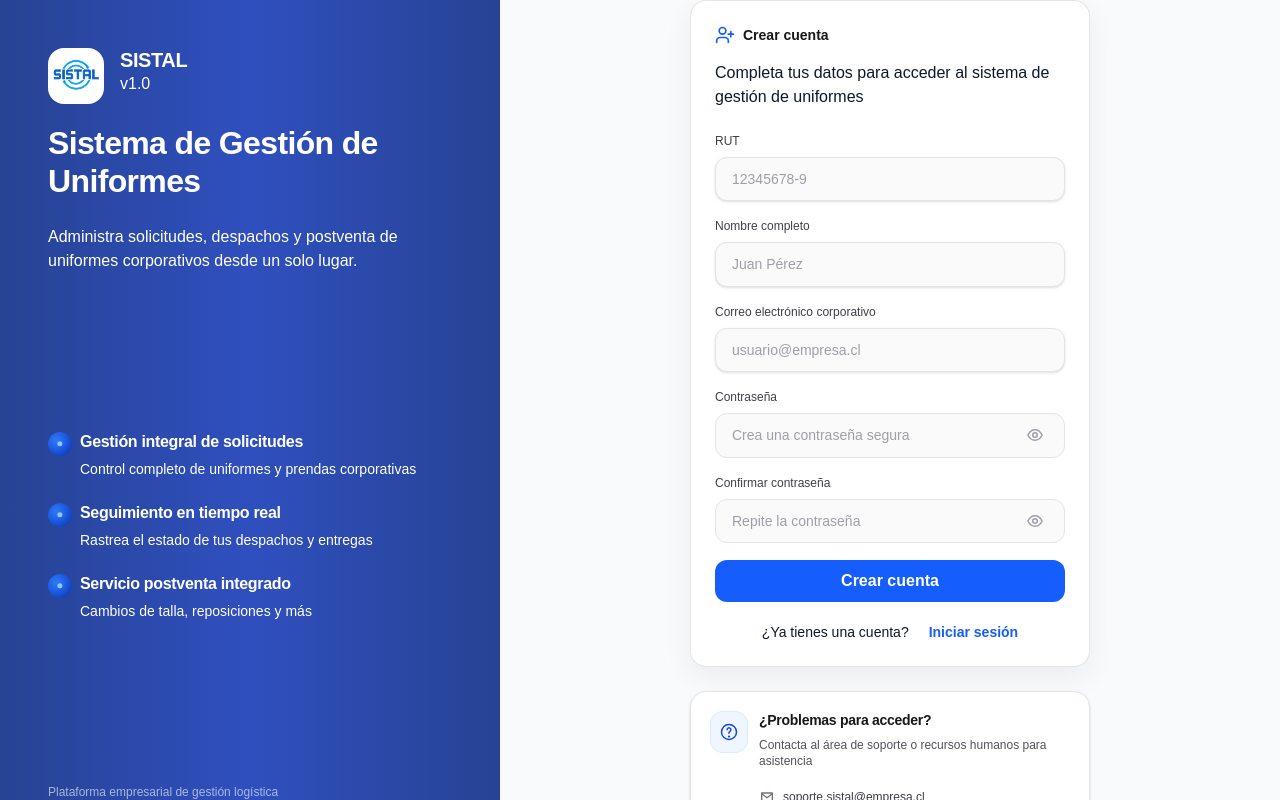
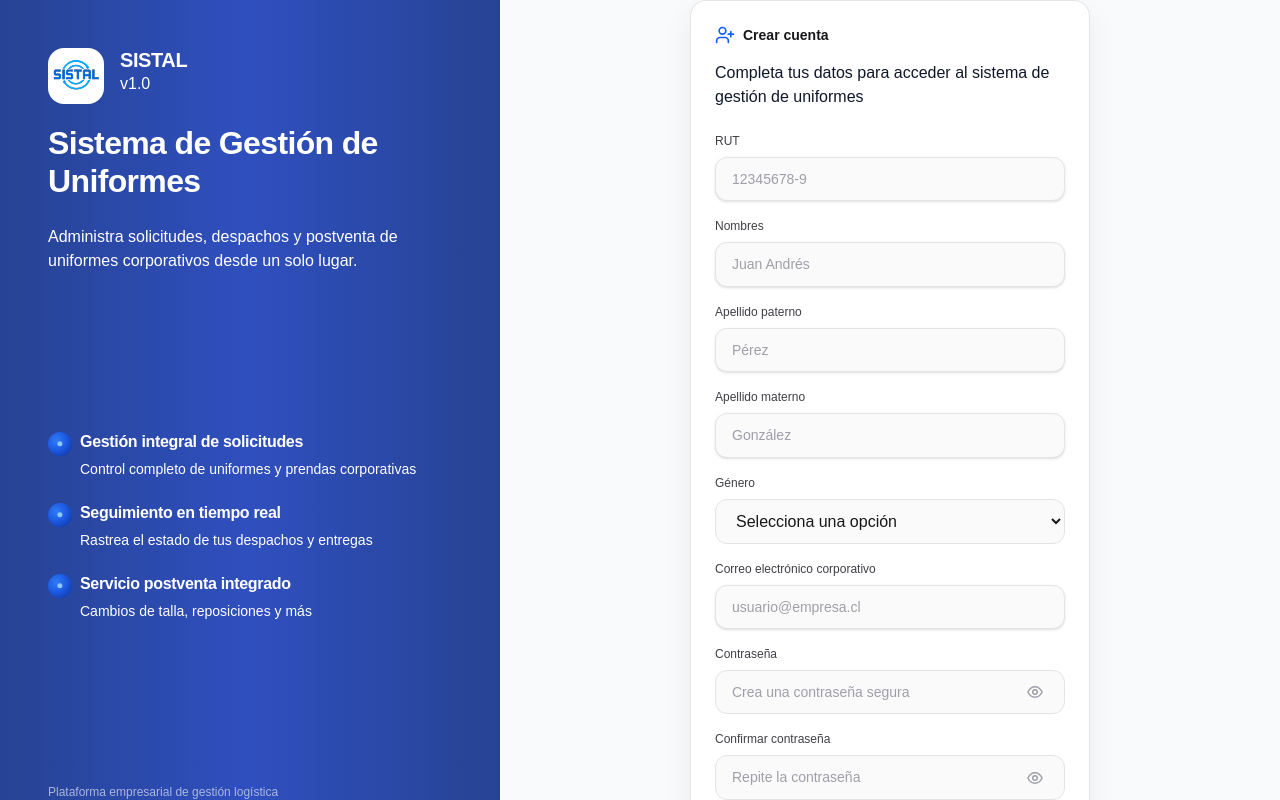
Before and after one commit to Sistal/front-login, a React (Vite) app: page /register in a window 1280 px wide. Shown: the top 800 px of the page. Built offline with nearby package versions, Linux system fonts and the light colour scheme.

Commit message:
Switch AuthContext to cookies and backend auth

```diff
--- a/src/features/auth/pages/RegisterPage.jsx
+++ b/src/features/auth/pages/RegisterPage.jsx
@@ -8,7 +8,10 @@ import { register } from "../api/auth.api";
 
 const initialForm = {
   rut: "",
-  nombre_completo: "",
+  nombres: "",
+  apellido_paterno: "",
+  apellido_materno: "",
+  genero: "",
   email: "",
   password: "",
   confirmPassword: "",
@@ -25,7 +28,10 @@ export default function RegisterPage() {
   }, [form]);
 
   function handleChange(e) {
-    const { name, value } = e.target;
+    let { name, value } = e.target;
+    if (name === "rut") {
+      value = formatRutInput(value);
+    }
     setForm((prev) => ({ ...prev, [name]: value }));
   }
 
@@ -56,9 +62,15 @@ export default function RegisterPage() {
 
       // Llamar a la API de registro
       await register({
+        nombre_usuario: form.email.trim().toLowerCase(),
+        nombre_completo: `${form.nombres.trim()} ${form.apellido_paterno.trim()} ${form.apellido_materno.trim()}`.trim(),
         rut: normalizeRut(form.rut),
-        nombre_usuario: form.email.trim().toLowerCase(), // Email del usuario (se guarda en nombre_usuario)
-        nombre_completo: form.nombre_completo.trim(),
+        rut_funcionario: normalizeRut(form.rut),
+        email: form.email.trim().toLowerCase(),
+        nombres: form.nombres.trim(),
+        apellido_paterno: form.apellido_paterno.trim(),
+        apellido_materno: form.apellido_materno.trim(),
+        genero: Number(form.genero),
         password: form.password,
         id_rol: 1,
       });
@@ -153,27 +165,105 @@ export default function RegisterPage() {
             </div>
 
             <div className="flex flex-col gap-2">
-              <label className="text-xs font-medium text-zinc-700" htmlFor="nombre_completo">
-                Nombre completo
+              <label className="text-xs font-medium text-zinc-700" htmlFor="nombres">
+                Nombres
               </label>
               <Input
-                  id="nombre_completo"
-                  name="nombre_completo"
+                  id="nombres"
+                  name="nombres"
                   type="text"
-                  placeholder="Juan Pérez"
-                  autoComplete="name"
+                  placeholder="Juan Andrés"
+                  autoComplete="given-name"
                   required
                   disabled={isLoading}
-                  value={form.nombre_completo}
+                  value={form.nombres}
                   onChange={handleChange}
                   onBlur={handleBlur}
-                  aria-invalid={!!showError("nombre_completo")}
-                  aria-describedby={showError("nombre_completo") ? errId("nombre_completo") : undefined}
+                  aria-invalid={!!showError("nombres")}
+                  aria-describedby={showError("nombres") ? errId("nombres") : undefined}
                   className="mt-2 w-full rounded-xl border border-zinc-200 bg-zinc-50 px-4 py-3 text-sm text-zinc-900 outline-none placeholder:text-zinc-400 focus:border-blue-300 focus:bg-white focus:ring-4 focus:ring-blue-600/10 disabled:opacity-70"
               />
-              {showError("nombre_completo") && (
-                  <p id={errId("nombre_completo")} className="text-xs text-red-600">
-                    {errors.nombre_completo}
+              {showError("nombres") && (
+                  <p id={errId("nombres")} className="text-xs text-red-600">
+                    {errors.nombres}
+                  </p>
+              )}
+            </div>
+
+            <div className="flex flex-col gap-2">
+              <label className="text-xs font-medium text-zinc-700" htmlFor="apellido_paterno">
+                Apellido paterno
+              </label>
+              <Input
+                  id="apellido_paterno"
+                  name="apellido_paterno"
+                  type="text"
+                  placeholder="Pérez"
+                  autoComplete="family-name"
+                  required
+                  disabled={isLoading}
+                  value={form.apellido_paterno}
+                  onChange={handleChange}
+                  onBlur={handleBlur}
+                  aria-invalid={!!showError("apellido_paterno")}
+                  aria-describedby={showError("apellido_paterno") ? errId("apellido_paterno") : undefined}
+                  className="mt-2 w-full rounded-xl border border-zinc-200 bg-zinc-50 px-4 py-3 text-sm text-zinc-900 outline-none placeholder:text-zinc-400 focus:border-blue-300 focus:bg-white focus:ring-4 focus:ring-blue-600/10 disabled:opacity-70"
+              />
+              {showError("apellido_paterno") && (
+                  <p id={errId("apellido_paterno")} className="text-xs text-red-600">
+                    {errors.apellido_paterno}
+                  </p>
+              )}
+            </div>
+
+            <div className="flex flex-col gap-2">
+              <label className="text-xs font-medium text-zinc-700" htmlFor="apellido_materno">
+                Apellido materno
+              </label>
+              <Input
+                  id="apellido_materno"
+                  name="apellido_materno"
+                  type="text"
+                  placeholder="González"
+                  autoComplete="additional-name"
+                  disabled={isLoading}
+                  value={form.apellido_materno}
+                  onChange={handleChange}
+                  onBlur={handleBlur}
+                  aria-invalid={!!showError("apellido_materno")}
+                  aria-describedby={showError("apellido_materno") ? errId("apellido_materno") : undefined}
+                  className="mt-2 w-full rounded-xl border border-zinc-200 bg-zinc-50 px-4 py-3 text-sm text-zinc-900 outline-none placeholder:text-zinc-400 focus:border-blue-300 focus:bg-white focus:ring-4 focus:ring-blue-600/10 disabled:opacity-70"
+              />
+              {showError("apellido_materno") && (
+                  <p id={errId("apellido_materno")} className="text-xs text-red-600">
+                    {errors.apellido_materno}
+                  </p>
+              )}
+            </div>
+
+            <div className="flex flex-col gap-2">
+              <label className="text-xs font-medium text-zinc-700" htmlFor="genero">
+                Género
+              </label>
+              <select
+                  id="genero"
+                  name="genero"
+                  required
+                  disabled={isLoading}
+                  value={form.genero}
+                  onChange={handleChange}
+                  onBlur={handleBlur}
+                  aria-invalid={!!showError("genero")}
+                  aria-describedby={showError("genero") ? errId("genero") : undefined}
+                  className="mt-2 w-full rounded-xl border border-zinc-200 bg-zinc-50 px-4 py-3 text-sm text-zinc-900 outline-none focus:border-blue-300 focus:bg-white focus:ring-4 focus:ring-blue-600/10 disabled:opacity-70"
+              >
+                <option value="">Selecciona una opción</option>
+                <option value="1">Masculino</option>
+                <option value="2">Femenino</option>
+              </select>
+              {showError("genero") && (
+                  <p id={errId("genero")} className="text-xs text-red-600">
+                    {errors.genero}
                   </p>
               )}
             </div>
@@ -279,11 +369,22 @@ function validateAll(form) {
   const e = {};
 
   if (!form.rut.trim()) e.rut = "El RUT es obligatorio.";
+  else if (!/^[0-9]+-[0-9K]$/.test(form.rut)) e.rut = "El formato debe ser 12345678-9.";
   else if (!isValidRut(form.rut)) e.rut = "El RUT no es válido.";
 
-  const name = form.nombre_completo.trim();
-  if (!name) e.nombre_completo = "El nombre es obligatorio.";
-  else if (name.length < 4) e.nombre_completo = "Escribe tu nombre completo.";
+  const nombres = form.nombres.trim();
+  if (!nombres) e.nombres = "Los nombres son obligatorios.";
+  else if (nombres.length < 2) e.nombres = "Ingresa un nombre válido.";
+
+  const apPaterno = form.apellido_paterno.trim();
+  if (!apPaterno) e.apellido_paterno = "El apellido paterno es obligatorio.";
+  else if (apPaterno.length < 2) e.apellido_paterno = "Ingresa un apellido válido.";
+
+  const apMaterno = form.apellido_materno.trim();
+  if (apMaterno && apMaterno.length < 2) e.apellido_materno = "Ingresa un apellido válido.";
+
+  if (!form.genero) e.genero = "El género es obligatorio.";
+  else if (!["1", "2"].includes(form.genero)) e.genero = "Selecciona un género válido.";
 
   const email = form.email.trim().toLowerCase();
   if (!email) e.email = "El correo es obligatorio.";
@@ -306,6 +407,16 @@ function isValidEmail(email) {
   return /^[^\s@]+@[^\s@]+\.[^\s@]{2,}$/i.test(email);
 }
 
+function formatRutInput(value) {
+  let cleaned = value.replace(/[^0-9kK]/g, "").toUpperCase();
+  if (cleaned.length === 0) return "";
+  if (cleaned.length <= 1) return cleaned;
+  if (cleaned.length > 9) {
+    cleaned = cleaned.slice(0, 9);
+  }
+  return cleaned.slice(0, -1) + "-" + cleaned.slice(-1);
+}
+
 function passwordRules(pw) {
   if (pw.length < 8) return "Debe tener al menos 8 caracteres.";
   if (!/[a-z]/.test(pw)) return "Debe incluir al menos una letra minúscula.";
@@ -315,20 +426,26 @@ function passwordRules(pw) {
 }
 
 function normalizeRut(rut) {
-  return rut
+  const cleaned = (rut ?? "")
       .toString()
       .trim()
       .replace(/\./g, "")
       .replace(/-/g, "")
       .toUpperCase();
+
+  if (!cleaned) return "";
+  if (cleaned.length === 1) return cleaned;
+
+  const body = cleaned.slice(0, -1);
+  const dv = cleaned.slice(-1);
+  return `${body}-${dv}`;
 }
 
 function isValidRut(rut) {
-  const r = normalizeRut(rut);
-  if (!/^\d{7,8}[0-9K]$/.test(r)) return false;
+  const normalized = normalizeRut(rut);
+  if (!/^\d{7,8}-[0-9K]$/.test(normalized)) return false;
 
-  const body = r.slice(0, -1);
-  const dv = r.slice(-1);
+  const [body, dv] = normalized.split("-");
 
   let sum = 0;
   let mul = 2;
--- a/src/shared/lib/http.js
+++ b/src/shared/lib/http.js
@@ -9,6 +9,7 @@ async function request(path, { method = 'GET', headers, body } = {}) {
 
   const res = await fetch(url, {
     method,
+    credentials: 'include',
     headers: {
       ...(body ? { 'Content-Type': 'application/json' } : null),
       ...(token ? { 'Authorization': `Bearer ${token}` } : null),
```
